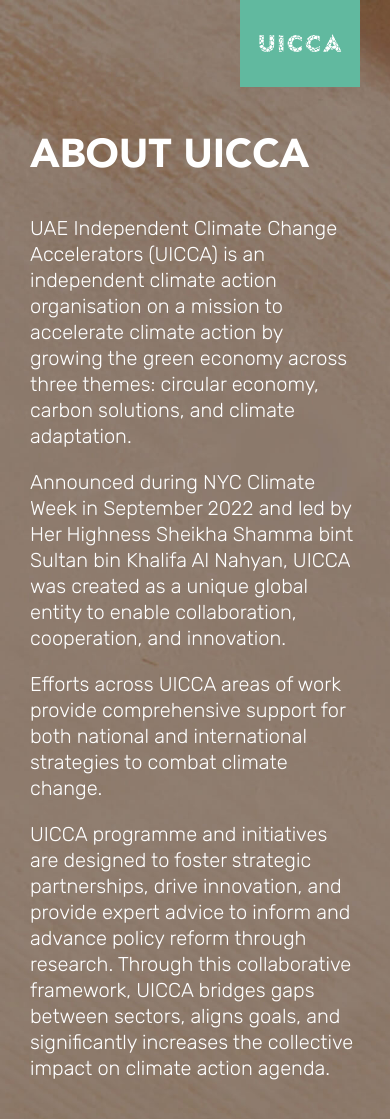
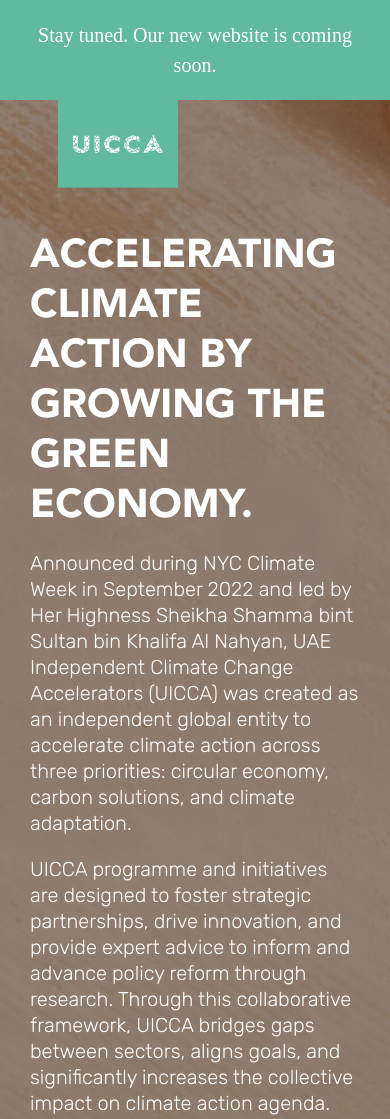
Before and after one commit to webdev1020/uicca, a plain HTML site: page index.html in a window 390 px wide. Shown: the top 1119 px of the page. Drawn offline with nearby package versions, Linux system fonts and the light colour scheme; a web font is replaced by a local one.

Commit message:
new updated dated 1 may

```diff
--- a/index.html
+++ b/index.html
@@ -33,18 +33,17 @@
 </head>
 
 <body>
-
+  <div class="page__keep-me-posted">
+    <div data-aos="fade" data-aos-duration="1200">Stay tuned. Our new website is coming soon.</div>
+  </div>
   <section class="page__banner">
-    <img class="page__banner--logo" src="./images/uicca-logo.svg" alt="UICCA" />
+    <img class="page__banner--logo" src="./images/logo.svg" alt="UICCA" />
     <div class="page__banner__text">
-      <h1 data-aos="fade-up">About UICCA</h1>
+      <h1 data-aos="fade-up">Accelerating climate action by growing the green economy.</h1>
       <div data-aos="fade-up" data-aos-delay="150">
       <p>
-        UAE Independent Climate Change Accelerators (UICCA) is an independent climate action organisation on a mission to accelerate climate action by growing the green economy across three themes: circular economy, carbon solutions, and climate adaptation.
-      </p>
-      <p>Announced during NYC Climate Week in September 2022 and led by Her Highness Sheikha Shamma bint Sultan bin Khalifa Al Nahyan, UICCA was created as a unique global entity to enable collaboration, cooperation, and innovation.
-      </p>
-      <p>Efforts across UICCA areas of work provide comprehensive support for both national and international strategies to combat climate change.
+        Announced during NYC Climate Week in September 2022 and led by Her Highness Sheikha Shamma bint Sultan bin Khalifa Al Nahyan, UAE Independent Climate Change Accelerators (UICCA) was created as an independent global entity to accelerate climate action across three priorities: circular economy, carbon solutions, and climate adaptation.
+
       </p>
       <p>UICCA programme and initiatives are designed to foster strategic partnerships, drive innovation, and provide expert advice to inform and advance policy reform through research. Through this collaborative framework, UICCA bridges gaps between sectors, aligns goals, and significantly increases the collective impact on climate action agenda.
       </p>
@@ -111,7 +110,7 @@
         <h4>Advisory</h4>
         <p>Leveraging our team's diverse global expertise, UICCA offers comprehensive advisory services for the private and public sector.
         </p>
-          <p>Through data-driven research, insightful policy analysis and development, and bespoke capacity building programme, we empower and enable partners to fulfill their sustainability commitments.
+          <p>Through data-driven research, insightful policy analysis and development, and bespoke capacity building programmes, we empower and enable partners to fulfill their sustainability commitments.
           </p>
       </div>
       <div class="explore--card" data-aos="fade-up" data-aos-delay="200">
@@ -125,7 +124,7 @@
 <!--  -->
   <section class="priorities-block">
     <h2 data-aos="fade-up" >Priorities </h2>
-    <p data-aos="fade-up" >Our efforts are concentrated on three main priorities: boosting climate adaptation initiatives, accelerating the adoption of circular economy practices, and developing advanced carbon solutions. These focus areas are essential in reducing emissions and aligning with the UAE's commitment to achieving Net Zero by 2050.
+    <p data-aos="fade-up" >Our efforts are concentrated on three main priorities: boosting climate adaptation initiatives, accelerating the adoption of circular economy practices, and developing advanced Carbon Solutions. These focus areas are essential in reducing emissions and aligning with the UAE's commitment to achieving Net Zero by 2050.
     </p>
     <div class="explore--card__wrapper">
       <div class="explore--card" data-aos="fade-up">
@@ -154,9 +153,7 @@
 
 
 
-  <div class="page__keep-me-posted">
-    <div data-aos="fade" data-aos-duration="1200">Stay tuned. Our new website is coming soon.</div>
-  </div>
+
 
   <footer data-aos="fade">
     <div class="footer-logo">
@@ -169,16 +166,16 @@
     <ul class="socail-media-links">
       <li><a href="https://www.instagram.com/uae_icca/?hl=en" target="_blank"><img src="./images/insta.svg" alt=""> </a></li>
       <li><a href="https://www.linkedin.com/company/uae-independent-climate-change-accelerators/" target="_blank"><img src="./images/linkedin.svg" alt=""></a></li>
-      <li><a href="https://twitter.com/uae_icca" target="_blank"><img src="./images/twitter.svg" alt=""></a></li>
+      <!-- <li><a href="https://twitter.com/uae_icca" target="_blank"><img src="./images/twitter.svg" alt=""></a></li> -->
 
     </ul>
   </div>
 
 
       <!-- <span><a target="_blank" href="">Terms & Conditions</a>&nbsp;&nbsp;&nbsp;|&nbsp;&nbsp;&nbsp;<a target="_blank" href="">Privacy Policy</a></span> -->
-      <a href="https://www.tentwenty.me/" target="_blank">
+      <!-- <a href="https://www.tentwenty.me/" target="_blank">
         <img src="./images/heart-icon-footer.svg" alt="Tentwenty">
-      </a>
+      </a> -->
 
     </div>
   </footer>
--- a/style.css
+++ b/style.css
@@ -96,10 +96,10 @@ h6 {
   font-weight: normal;
 }
 h1 {
-  font-size: 8rem;
+  font-size: 7rem;
   font-weight: 900;
   text-transform: uppercase;
-  line-height: 96px;
+  line-height: 86px;
   color: var(--color-white);
   margin: 0;
 }
@@ -190,10 +190,10 @@ section {
 }
 
 .page__banner--logo {
-  width: 187px;
+  width: 200px;
   position: absolute;
   top: 0;
-  right: 58px;
+  left: 58px;
 }
 
 .page__banner .container {
@@ -341,10 +341,10 @@ color: #fff;
 
 .page__keep-me-posted {
   background-color: var(--color-secondary);
-  padding: 45px;
+  padding: 20px;
   text-align: center;
-  font-size: 3rem;
-  line-height: 40px;
+  font-size: 2rem;
+  line-height: 30px;
   color: var(--color-white);
   font-family: var(--font-text);
   text-transform: unset;
@@ -352,7 +352,7 @@ color: #fff;
 
 footer {
   padding: 55px 80px;
-  background-color: #E6EDF1;
+  background-color: #fff;
   color: var(--color-black);
 
 }
@@ -551,8 +551,9 @@ section#shadow-host-companion {
 
   }
   .page__banner h1{
-font-size:7rem ;
-line-height: 77px;
+font-size:5rem ;
+line-height: 57px;
+margin-bottom: 20px;
 
   }
   .page__banner p {
```
Also changed, not shown: images/favicon.png, images/logo.svg (added).
